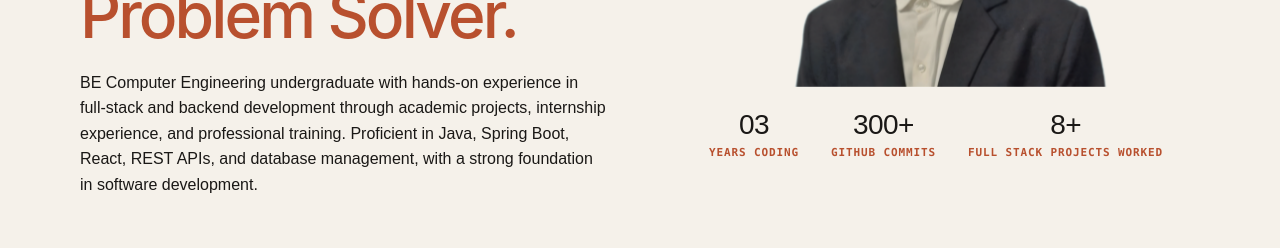
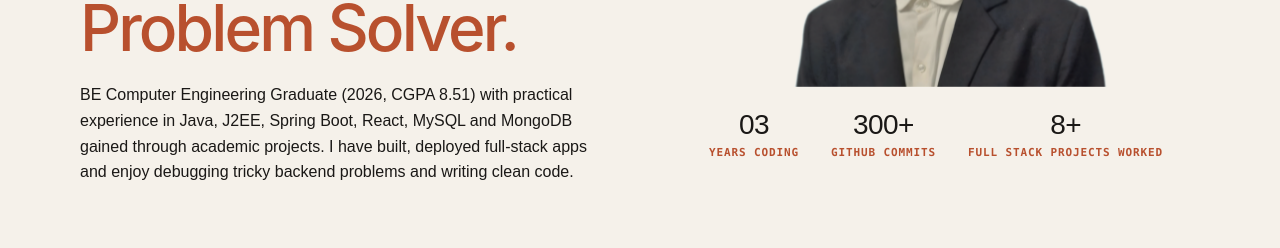
Before and after one commit to Tanmay-kanase/tanmay-portfolio, a React (Vite) app: page / in a window 1280 px wide. Shown: the part 408-656 px from the top of the page. Built offline with nearby package versions, Linux system fonts and the light colour scheme; no server answers.

Commit message:
Update Hero component description for clarity

```diff
--- a/src/components/Hero.jsx
+++ b/src/components/Hero.jsx
@@ -35,11 +35,7 @@ const Hero = () => {
               className="m-0 mt-6 text-muted max-w-[560px]"
               style={{ fontSize: "clamp(16px, 1.2vw, 19px)", lineHeight: 1.6 }}
             >
-              BE Computer Engineering undergraduate with hands-on experience in
-              full-stack and backend development through academic projects,
-              internship experience, and professional training. Proficient in
-              Java, Spring Boot, React, REST APIs, and database management, with
-              a strong foundation in software development.
+              BE Computer Engineering Graduate (2026, CGPA 8.51) with practical experience in Java, J2EE, Spring Boot, React, MySQL and MongoDB gained through academic projects. I have built, deployed full-stack apps and enjoy debugging tricky backend problems and writing clean code.
             </p>
           </div>
 
```
